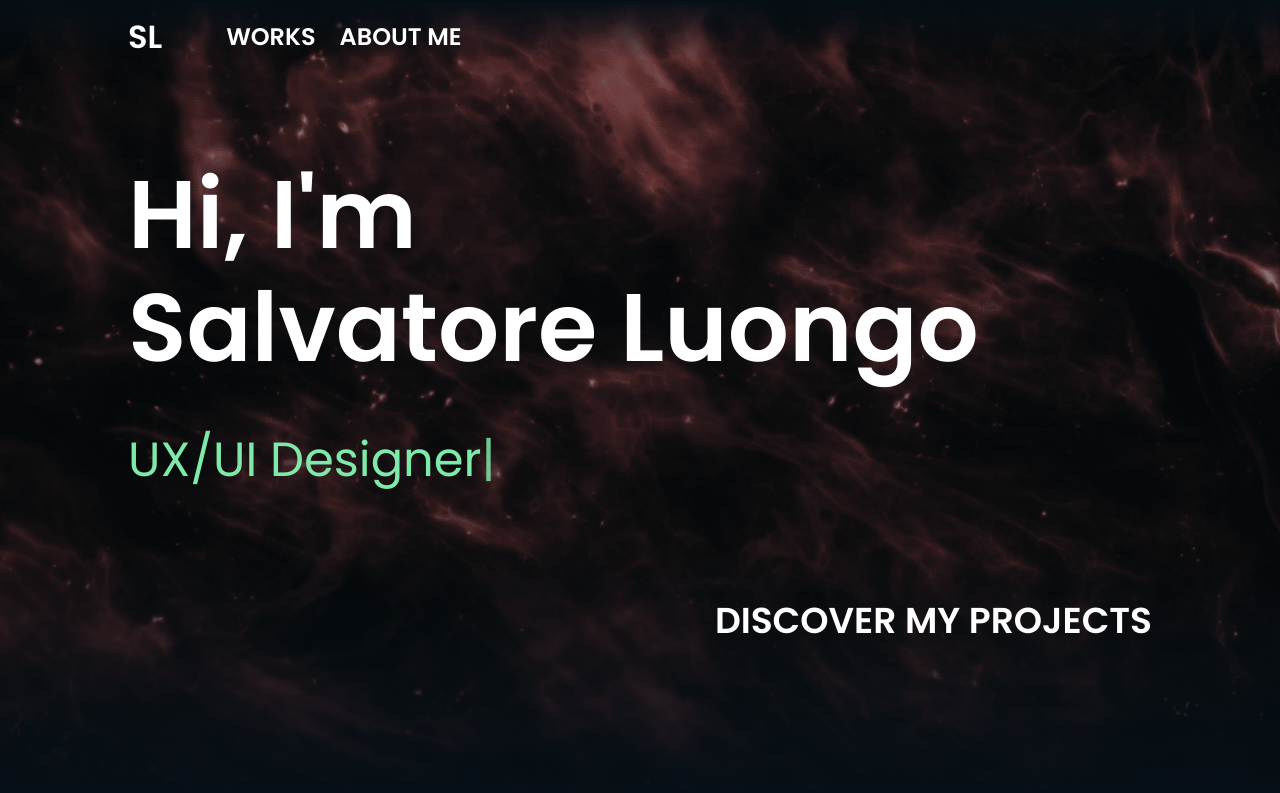
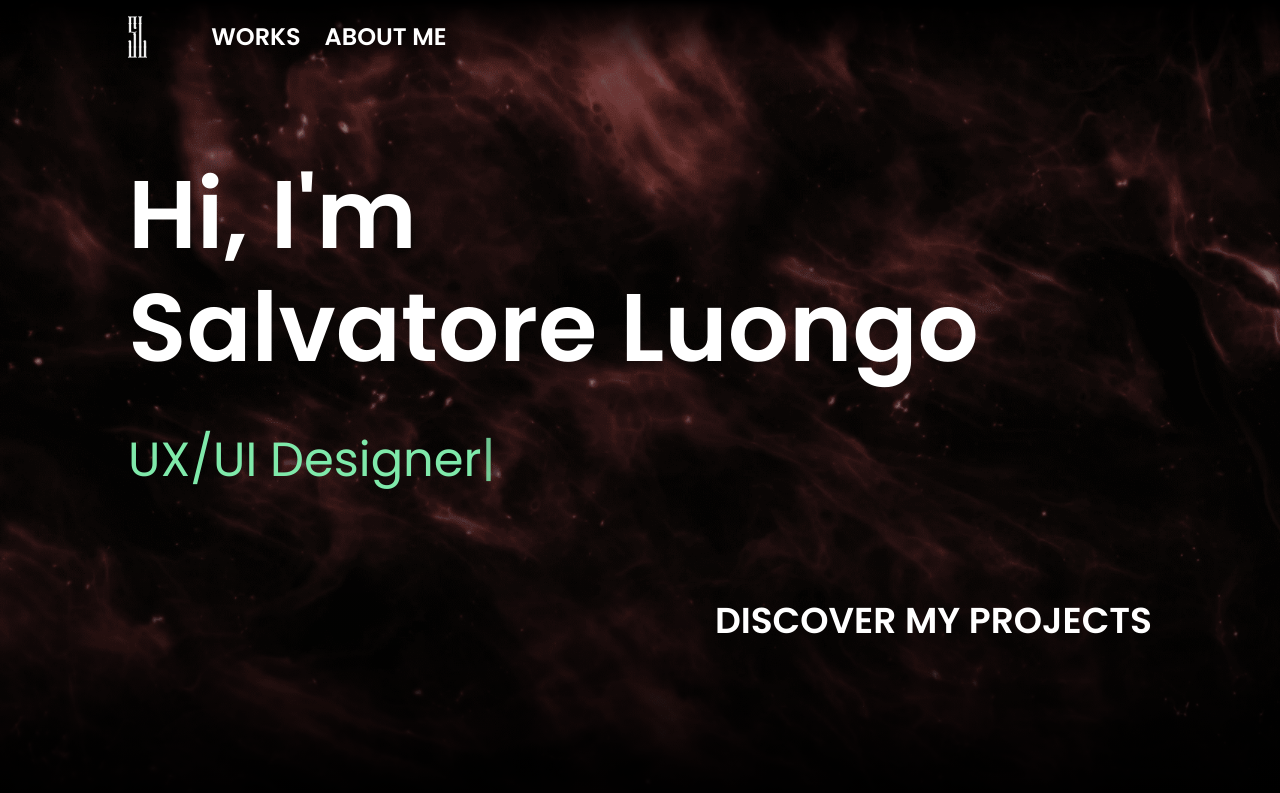
Before and after one commit to Grimm-prog/portfolio-en, a plain HTML site: page index.html in a window 1280 px wide. Shown: the top 793 px of the page. Drawn offline with Linux system fonts and the light colour scheme.

Commit message:
changed colors and added logo

```diff
--- a/index.html
+++ b/index.html
@@ -20,7 +20,7 @@
         <header class="header">
             <div class="container header-container">
                 <div class="logo">
-                    SL
+                    <img src="img/logo bianco.png" alt="SL logo">
                 </div>
                 <nav class="menu">
                     <ul>
--- a/style.css
+++ b/style.css
@@ -5,7 +5,7 @@
 }
 
 body {
-    background-color: #060F16;
+    background-color: #000000;
     color: #ffffff;
     font-family: "Poppins", serif;
     font-size: 100%;
@@ -97,7 +97,7 @@ a:hover {
 }
 
 .button {
-    background-color: #101329;
+    background-color: #000000;
     color: #7FE9AA;
     box-shadow: inset 0 0 0 2px #7FE9AA;
     border: none;
@@ -110,7 +110,7 @@ a:hover {
 
 .button:hover {
     background-color: #7FE9AA;
-    color: #101329;
+    color: #000000;
 }
 
 .green {
@@ -194,7 +194,7 @@ a:hover {
     left: 0;
     z-index: 5;
     width: 100%;
-    background: linear-gradient(0deg, rgba(0, 0, 0, 0) 0%, rgb(6, 15, 22) 100%);
+    background: linear-gradient(0deg, rgba(0, 0, 0, 0) 0%, rgb(0, 0, 0) 100%);
 }
 
 .header-container {
@@ -203,12 +203,19 @@ a:hover {
     margin-top: 16px;
 }
 
-.logo {
+/* .logo {
     font-size: 32px;
     font-weight: 600;
     line-height: 42px;
     text-transform: uppercase;
     margin-right: 64px;
+} */
+.logo img {
+    width: auto; /* Adatta la larghezza proporzionalmente */
+    height: 42px; /* Stessa altezza della line-height del testo precedente */
+    vertical-align: middle; /* Allinea verticalmente con eventuale testo vicino */
+    margin-right: 64px;
+    margin-bottom: 10px;
 }
 
 .menu ul {
@@ -232,7 +239,7 @@ a:hover {
     width: 100%;
     position: relative;
     height: 100vh;
-    background: linear-gradient(0deg, rgba(6, 15, 22, 1) 0%, rgba(6, 15, 22, 0.4) 31%), url('img/bg-image.png') no-repeat center center/cover;
+    background: linear-gradient(0deg, rgba(0, 0, 0, 1) 0%, rgba(0, 0, 0, 0.4) 31%), url('img/bg-image.png') no-repeat center center/cover;
 }
 
 #video-bg{
@@ -368,7 +375,7 @@ a:hover {
 }
 
 .copyright{
-    color: #101329;
+    color: #000000;
 }
 
 .anchors{
@@ -382,7 +389,7 @@ a:hover {
     background-size: contain;
     background-repeat: no-repeat;
     background-position: center center;
-    background-color: #101329;
+    background-color: #000000;
     border: 2px solid #7FE9AA;
     border-radius: 50%;
     height: 40px;
@@ -397,7 +404,7 @@ a:hover {
 .fab.fa-linkedin,
 .fab.fa-github {
     font-size: 36px; /* Dimensione dell'icona */
-    color: #101329;
+    color: #000000;
     -webkit-text-stroke: 1px #7FE9AA;
     transition: color 0.3s ease;
 }
```
Also changed, not shown: img/logo bianco.png (added).
